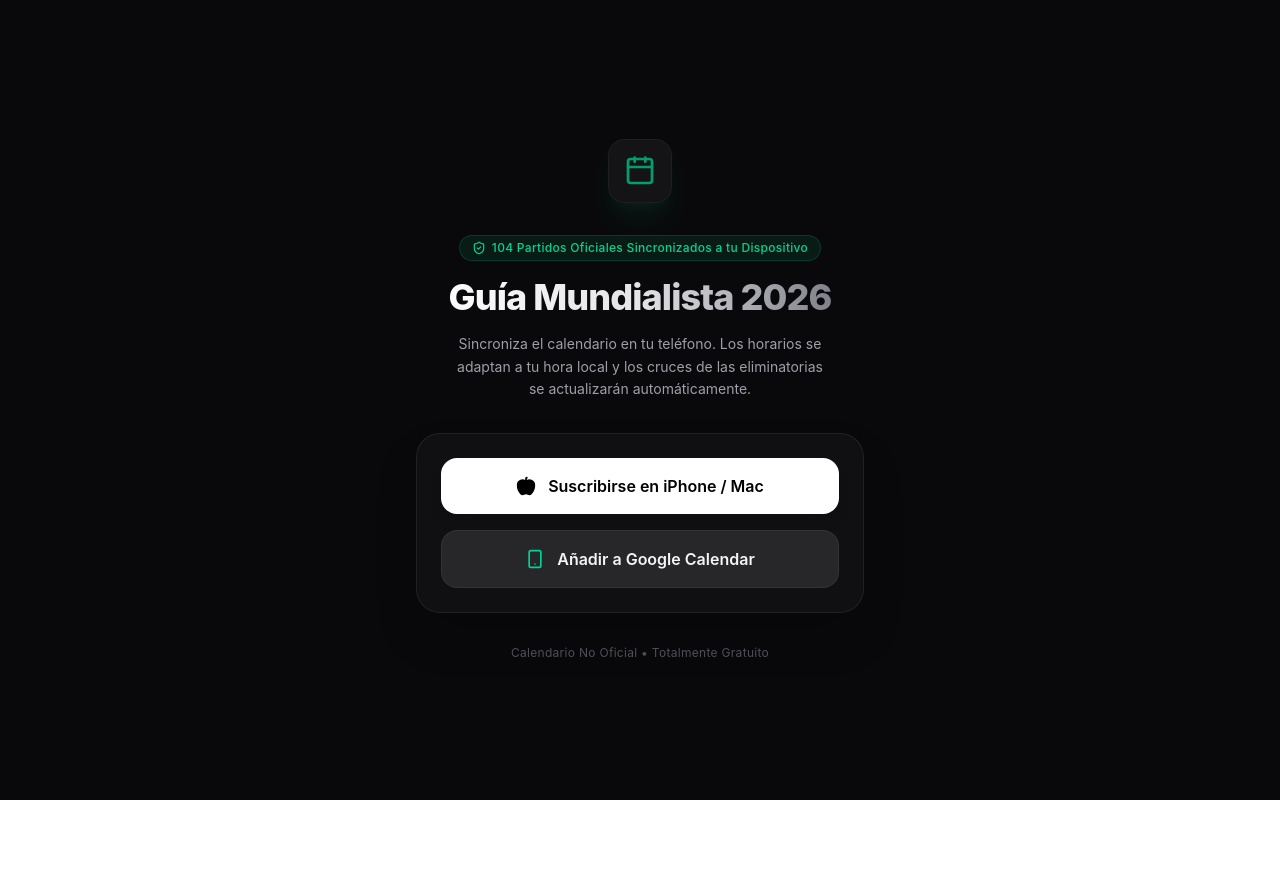
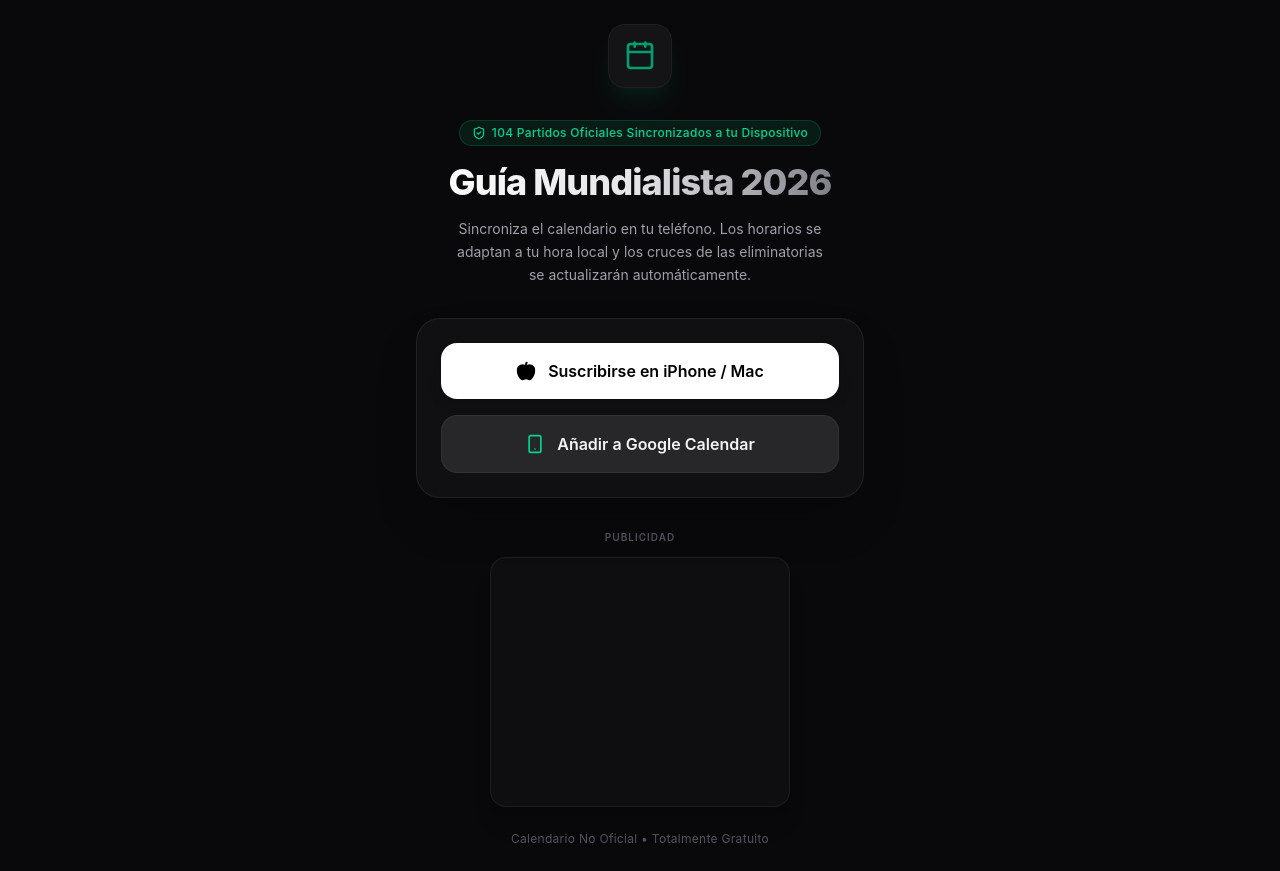
Before and after one commit to waynergt/mundial-web, a React (Vite) app: page / in a window 1280 px wide. Before the commit the page ends 800 px from the top, so only its background shows below. Built offline with nearby package versions, Linux system fonts and the light colour scheme.

Commit message:
agregar componente AdBanner para mostrar anuncios en la aplicación

```diff
--- a/src/App.tsx
+++ b/src/App.tsx
@@ -1,4 +1,5 @@
 import { Calendar, Apple, Smartphone, ShieldCheck } from 'lucide-react';
+import AdBanner from './components/AdBanner';
 
 export default function App() {
   // Tu API real de Supabase (¡Asegúrate de que sea la tuya!)
@@ -48,6 +49,9 @@
           </a>
         </div>
 
+        {/* Banner de Publicidad Automática */}
+        <AdBanner />
+
         <footer className="text-zinc-600 text-xs tracking-wide">
           Calendario No Oficial • Totalmente Gratuito
         </footer>
--- /dev/null
+++ b/src/components/AdBanner.tsx
@@ -0,0 +1,45 @@
+import { useEffect, useRef } from 'react';
+
+export default function AdBanner() {
+  const bannerRef = useRef<HTMLDivElement>(null);
+
+  useEffect(() => {
+    // Verificamos que el contenedor exista y esté vacío para no duplicar anuncios
+    if (bannerRef.current && !bannerRef.current.firstChild) {
+      // 1. Configuramos las opciones del anuncio (Tu llave real)
+      const conf = document.createElement('script');
+      conf.type = 'text/javascript';
+      conf.innerHTML = `atOptions = {
+        'key' : 'bfbaf7fe3ef758a203533e491cea34cc',
+        'format' : 'iframe',
+        'height' : 250,
+        'width' : 300,
+        'params' : {}
+      };`;
+
+      // 2. Traemos el anuncio de Adsterra
+      const script = document.createElement('script');
+      script.type = 'text/javascript';
+      script.src = "https://www.highperformanceformat.com/bfbaf7fe3ef758a203533e491cea34cc/invoke.js";
+
+      // 3. Los inyectamos en el contenedor
+      bannerRef.current.append(conf);
+      bannerRef.current.append(script);
+    }
+  }, []);
+
+  return (
+    <div className="w-full flex flex-col items-center justify-center my-6">
+      <span className="text-[10px] text-zinc-600 uppercase tracking-widest mb-3 font-semibold">
+        Publicidad
+      </span>
+
+      {/* Contenedor del anuncio: Mantiene el tamaño reservado para que la página no brinque */}
+      <div
+        ref={bannerRef}
+        className="min-h-[250px] w-[300px] bg-zinc-900/40 border border-zinc-800/60 rounded-2xl flex items-center justify-center text-zinc-700 text-xs text-center overflow-hidden shadow-xl"
+      >
+      </div>
+    </div>
+  );
+}
```
